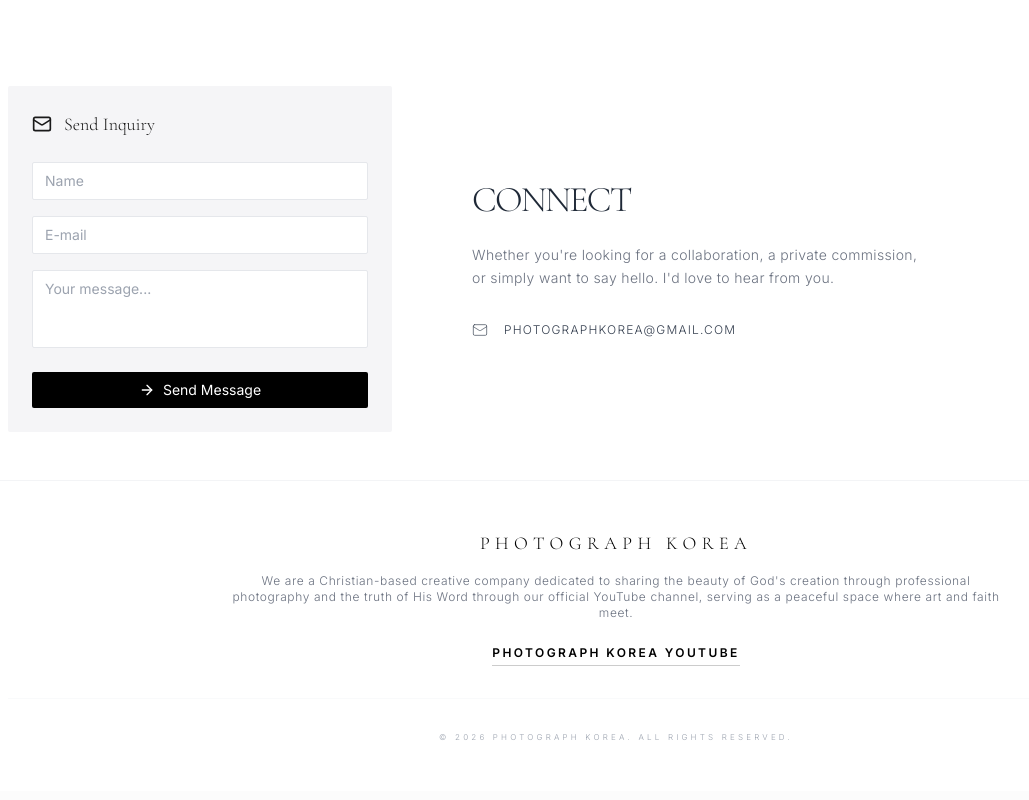
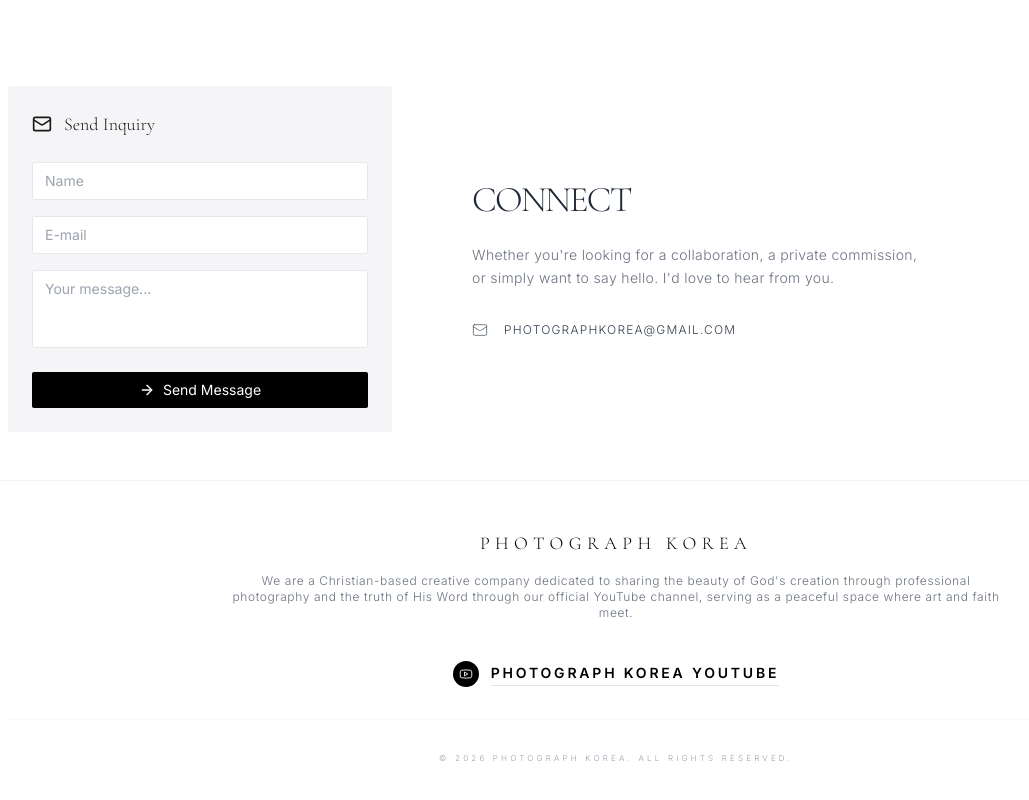
Before and after one commit to sinasim32/PhotographKorea-Web, a React (Vite) app: page / in a window 1280 px wide. Shown: the part 1948-2748 px from the top of the page, without its empty margins (24-1053 px from the left). Built offline with nearby package versions, Linux system fonts and the light colour scheme; no server answers; the database is empty.

Commit message:
Enhance YouTube link visibility and interaction in Footer

```diff
--- a/src/components/Footer.tsx
+++ b/src/components/Footer.tsx
@@ -1,3 +1,5 @@
+import { Youtube } from 'lucide-react';
+
 const Footer = () => {
   return (
     <footer className="py-12 bg-white text-gray-400 border-t border-gray-100">
@@ -7,16 +9,22 @@
           <h1 className="serif text-lg font-light tracking-[0.3em] text-black uppercase mb-4">
             PHOTOGRAPH KOREA
           </h1>
-          <p className="text-[10px] md:text-xs font-light leading-relaxed tracking-wider text-gray-500 mb-6">
+          <p className="text-[10px] md:text-xs font-light leading-relaxed tracking-wider text-gray-500 mb-10">
             We are a Christian-based creative company dedicated to sharing the beauty of God's creation through professional photography and the truth of His Word through our official YouTube channel, serving as a peaceful space where art and faith meet.
           </p>
+
           <a
             href="https://www.youtube.com/@photographkorea"
             target="_blank"
             rel="noopener noreferrer"
-            className="text-[10px] md:text-xs font-bold tracking-[0.2em] text-black hover:opacity-60 transition-opacity border-b border-black/20 pb-1"
+            className="group flex items-center gap-3 text-xs md:text-sm font-bold tracking-[0.2em] text-black transition-all duration-300"
           >
-            PHOTOGRAPH KOREA YOUTUBE
+            <div className="p-1.5 rounded-full bg-black text-white group-hover:bg-red-600 transition-colors duration-300">
+              <Youtube size={14} strokeWidth={1.5} />
+            </div>
+            <span className="border-b border-black/10 group-hover:border-black/60 pb-0.5 transition-all duration-300">
+              PHOTOGRAPH KOREA YOUTUBE
+            </span>
           </a>
         </div>
 
```
